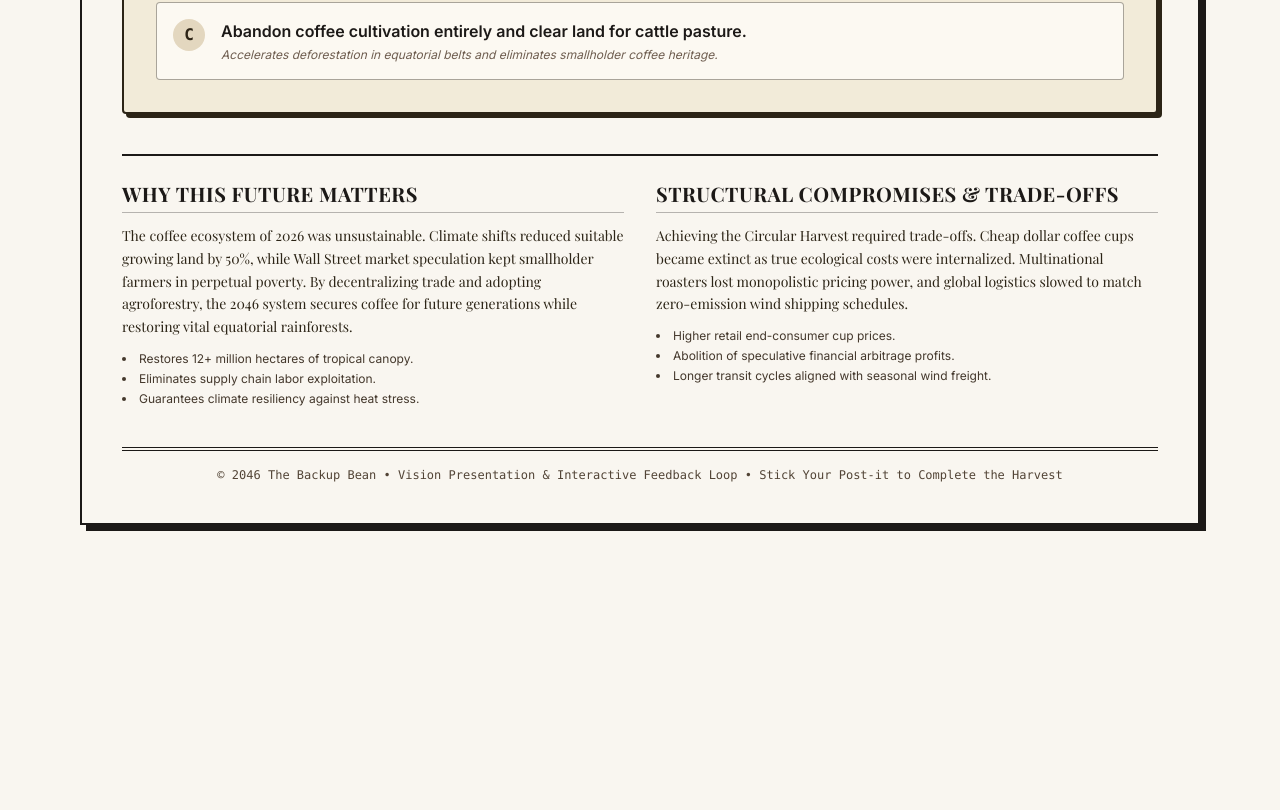
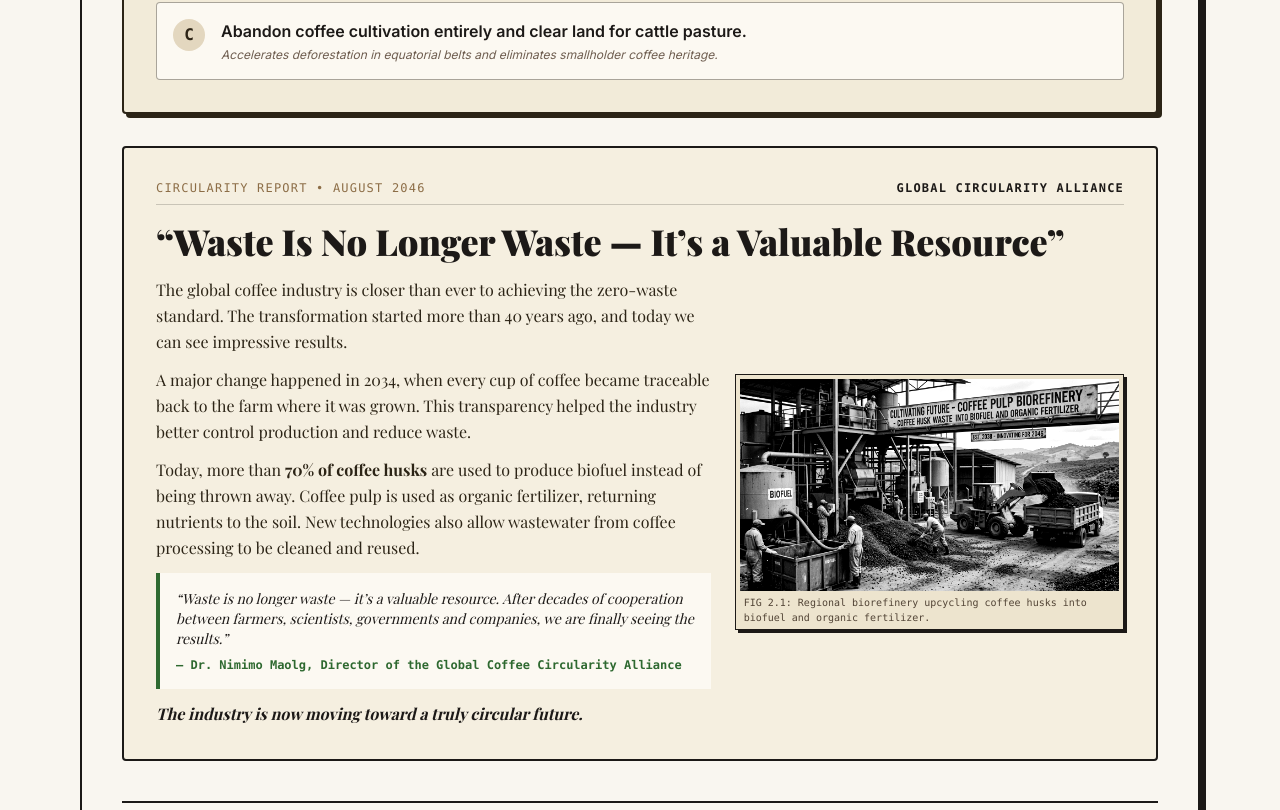
Before and after one commit to maxlearns2code/coffee-system-2046, a Next.js app: page / in a window 1280 px wide. Shown: the part 2270-3080 px from the top of the page. Before the commit the page ends 2835 px from the top, so only its background shows below. Built offline with nearby package versions, Linux system fonts and the light colour scheme; a web font is replaced by a local one.

Commit message:
Add second article: 'Waste Is No Longer Waste — It’s a Valuable Resource' by Dr. Nimimo Maolg

```diff
--- a/src/app/page.tsx
+++ b/src/app/page.tsx
@@ -432,6 +432,56 @@ export default function Home() {
         {/* INTERACTIVE QUESTIONNAIRE GAME COMPONENT */}
         <CoffeeGame />
 
+        {/* SECOND ARTICLE: CIRCULARITY & WASTE TRANSFORMATIONS */}
+        <section className="mb-10 p-6 md:p-8 bg-[#f5efe0] border-2 border-[#1c1917] rounded-sm">
+          <div className="flex justify-between items-center text-xs font-mono uppercase tracking-widest text-[#8c6d46] border-b border-[#1c1917]/20 pb-2 mb-4">
+            <span>Circularity Report • August 2046</span>
+            <span className="font-bold text-[#1c1917]">Global Circularity Alliance</span>
+          </div>
+
+          <h3 className="font-serif text-2xl sm:text-4xl font-black text-[#1c1917] mb-4">
+            “Waste Is No Longer Waste — It’s a Valuable Resource”
+          </h3>
+
+          <div className="grid grid-cols-1 md:grid-cols-12 gap-6 items-center">
+            <div className="md:col-span-7 font-serif text-base text-[#2c2416] leading-relaxed space-y-3">
+              <p>
+                The global coffee industry is closer than ever to achieving the zero-waste standard. The transformation started more than 40 years ago, and today we can see impressive results.
+              </p>
+              <p>
+                A major change happened in 2034, when every cup of coffee became traceable back to the farm where it was grown. This transparency helped the industry better control production and reduce waste.
+              </p>
+              <p>
+                Today, more than <strong>70% of coffee husks</strong> are used to produce biofuel instead of being thrown away. Coffee pulp is used as organic fertilizer, returning nutrients to the soil. New technologies also allow wastewater from coffee processing to be cleaned and reused.
+              </p>
+              <blockquote className="my-3 p-4 bg-[#fcf9f2] border-l-4 border-[#2e6930] italic font-serif text-sm text-[#1c1917]">
+                “Waste is no longer waste — it’s a valuable resource. After decades of cooperation between farmers, scientists, governments and companies, we are finally seeing the results.”
+                <footer className="not-italic text-xs font-mono font-bold text-[#2e6930] mt-2">
+                  — Dr. Nimimo Maolg, Director of the Global Coffee Circularity Alliance
+                </footer>
+              </blockquote>
+              <p className="font-bold italic text-[#1c1917]">
+                The industry is now moving toward a truly circular future.
+              </p>
+            </div>
+
+            <div className="md:col-span-5">
+              <div className="border border-[#1c1917] bg-[#ede4ce] p-1 shadow-[3px_3px_0px_#1c1917]">
+                <Image
+                  src="/circular_biorefinery.jpg"
+                  alt="Coffee Pulp Biorefinery in 2046"
+                  width={600}
+                  height={338}
+                  className="w-full h-auto grayscale contrast-125 hover:grayscale-0 transition-all duration-300"
+                />
+                <span className="text-[10px] font-mono text-[#524436] block mt-1 px-1">
+                  FIG 2.1: Regional biorefinery upcycling coffee husks into biofuel and organic fertilizer.
+                </span>
+              </div>
+            </div>
+          </div>
+        </section>
+
         {/* WHY IT MATTERS & TRADE-OFFS SECTION */}
         <section className="mt-10 pt-6 border-t-2 border-[#1c1917] grid grid-cols-1 md:grid-cols-2 gap-8 font-serif text-sm">
           <div>
```
Also changed, not shown: public/circular_biorefinery.jpg (added).
